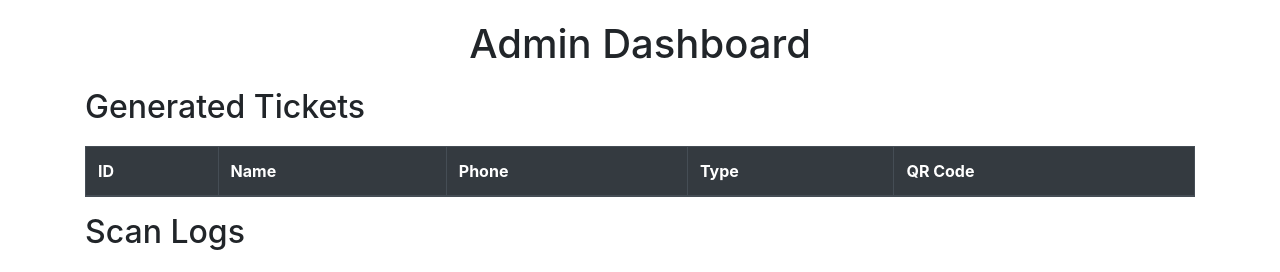
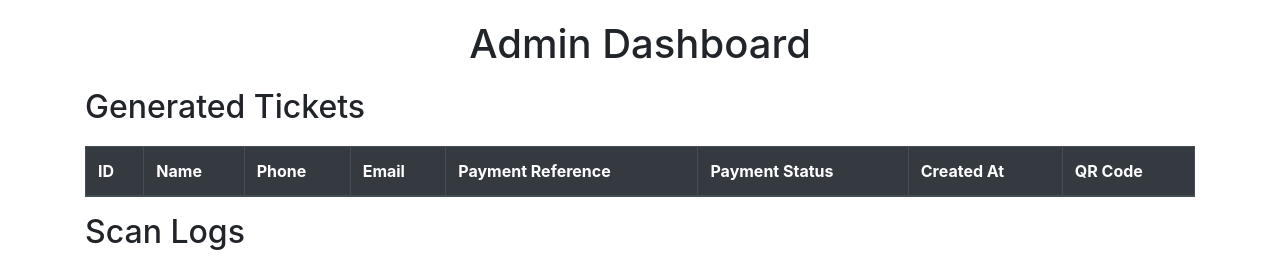
Before and after one commit to Joshua-s-Trumpet/ticket-system, a Flask app: page /admin in a window 1280 px wide. Shown: the top 272 px of the page. Run offline with Flask 3, Linux system fonts and the light colour scheme; lists and menus that the app fills with data are empty; parts of the project's set-up code (start-up, migrations or seed data) failed here and were passed over; some libraries are stand-ins or nearby versions.

Commit message:
CHORE:removed base Path attribute to deal with errors:
Also added scanned log relationship in the db

Also made the admin UI more useful

```diff
--- a/app.py
+++ b/app.py
@@ -54,7 +54,6 @@ swagger_template = {
             "url": "https://opensource.org/licenses/MIT"
         }
     },
-    "basePath": "/",
     "schemes": ["http", "https"],
     "consumes": ["application/json"],
     "produces": ["application/json"],
--- a/models.py
+++ b/models.py
@@ -15,6 +15,7 @@ class Ticket(db.Model):
     payment_status = db.Column(db.String(20), default='pending')
     amount = db.Column(db.Integer, nullable=False)
     created_at = db.Column(db.DateTime, default=datetime.utcnow)
+    scan_logs = db.relationship('ScanLog', backref='ticket', lazy=True)
 
 class ScanLog(db.Model):
     id = db.Column(db.Integer, primary_key=True)
--- a/templates/admin.html
+++ b/templates/admin.html
@@ -32,7 +32,10 @@
                     <th>ID</th>
                     <th>Name</th>
                     <th>Phone</th>
-                    <th>Type</th>
+                    <th>Email</th>
+                    <th>Payment Reference</th>
+                    <th>Payment Status</th>
+                    <th>Created At</th>
                     <th>QR Code</th>  <!-- Add QR Code column -->
                 </tr>
             </thead>
@@ -42,7 +45,10 @@
                     <td>{{ ticket.id }}</td>
                     <td>{{ ticket.name }}</td>
                     <td>{{ ticket.phone }}</td>
-                    <td>{{ ticket.ticket_type }}</td>
+                    <td>{{ ticket.email }}</td>
+                    <td>{{ ticket.payment_reference }}</td>
+                    <td>{{ ticket.payment_status }}</td>
+                    <td>{{ ticket.created_at }}</td>
                     <td> <img class="qr-code" src="{{ upload_folder }}/{{ ticket.id }}.png" alt="QR Code for ticket {{ ticket.id }}"></td> <!-- Display QR code -->
                 </tr>
                 {% endfor %}
```
